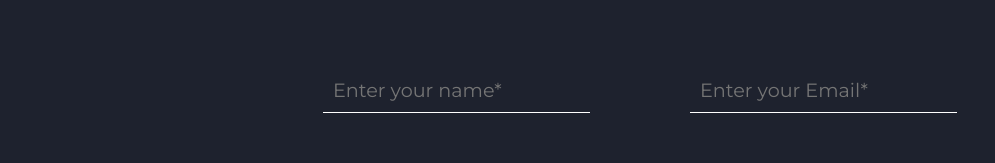
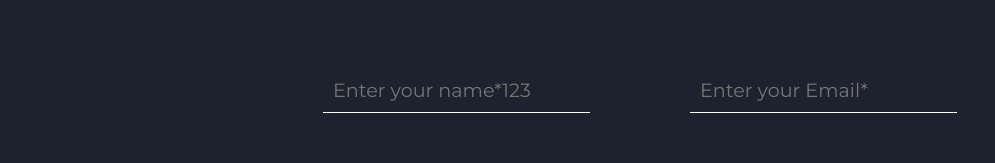
Before and after one commit to BAIBAKOFF/WEB, a React (Create React App) app: page / in a window 1280 px wide. Shown: the part 3696-3859 px from the top of the page, without its empty margins (0-995 px from the left). Built offline with nearby package versions, Linux system fonts and the light colour scheme.

Commit message:
feat: added

```diff
--- a/src/components/Main/MainContact.tsx
+++ b/src/components/Main/MainContact.tsx
@@ -15,7 +15,7 @@ export const MainContact = ({ contactRef }: Props) => {
             data-aos="zoom-out-right"
             required
             type="text"
-            placeholder="Enter your name*"
+            placeholder="Enter your name*123"
           />
           <input
             data-aos="zoom-out-left"
```
